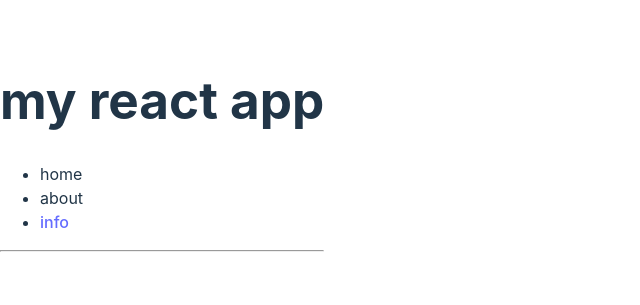
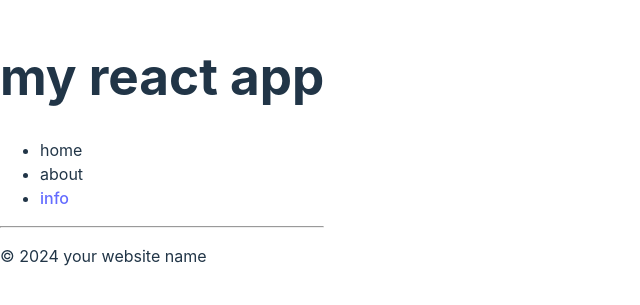
Before and after one commit to soroush-04/react-azure-playground, a React (Vite) app: page / in a window 1280 px wide. Shown: the part 251-556 px from the top of the page, without its empty margins (0-640 px from the left). Built offline with nearby package versions, Linux system fonts and the light colour scheme.

Commit message:
create Footer

```diff
--- a/src/App.jsx
+++ b/src/App.jsx
@@ -1,8 +1,12 @@
 import Header from "./Header.jsx"
+import Footer from "./Footer.jsx";
 
 function App() {
   return(
-    <Header/>
+    <>
+      <Header/>
+      <Footer/>
+    </>
   );
 }
 
--- /dev/null
+++ b/src/Footer.jsx
@@ -0,0 +1,10 @@
+
+function Footer() {
+    return(
+        <footer>
+            <p>&copy; {new Date().getFullYear()} your website name</p>
+        </footer>
+    );
+}
+
+export default Footer
```
